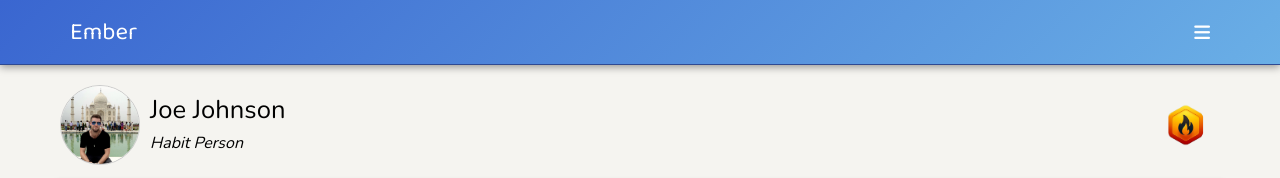
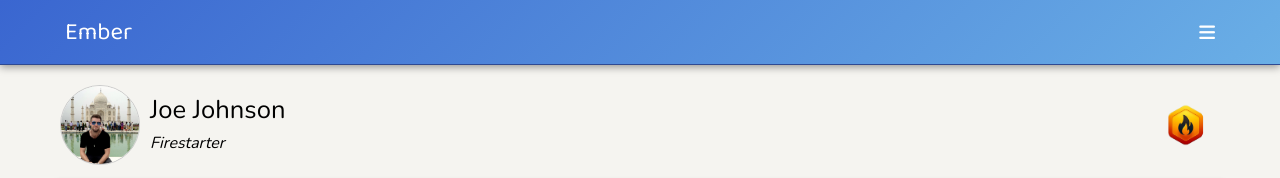
Before and after one commit to joseph-johnson27001/habit-spinner, a Vue app: page /profile in a window 1280 px wide. Shown: the top 178 px of the page. Built offline with nearby package versions, Linux system fonts and the light colour scheme.

Commit message:
Top nav and dummy data update

```diff
--- a/src/components/Navigation/TopNav.vue
+++ b/src/components/Navigation/TopNav.vue
@@ -76,7 +76,7 @@ export default {
   width: 100%;
   display: flex;
   align-items: center;
-  padding: 5px 20px;
+  padding: 5px 15px;
   color: white;
 }
 
--- a/src/views/ProfilePage.vue
+++ b/src/views/ProfilePage.vue
@@ -19,7 +19,7 @@ export default {
     return {
       user: {
         name: "Joe Johnson",
-        bio: "Habit Person",
+        bio: "Firestarter",
         profilePicture: "path/to/image.jpg",
       },
       userStats: {
```
